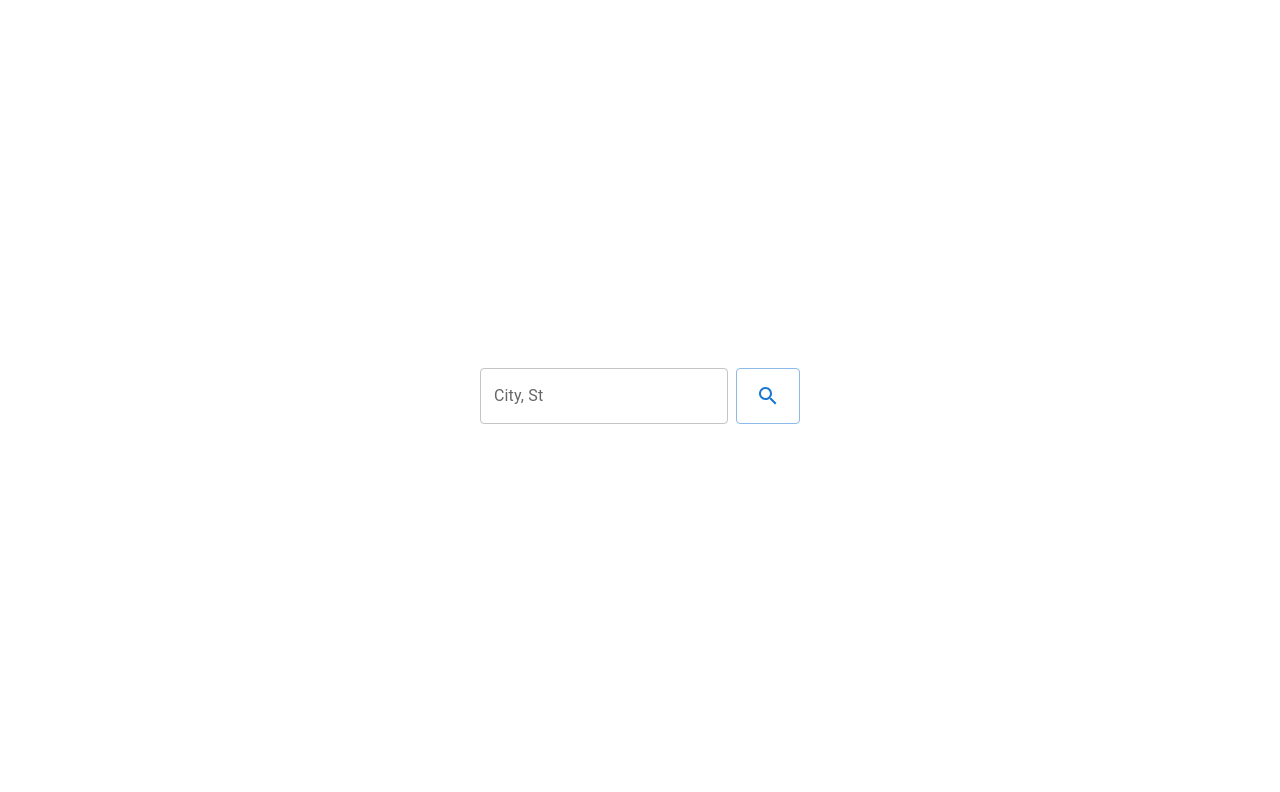
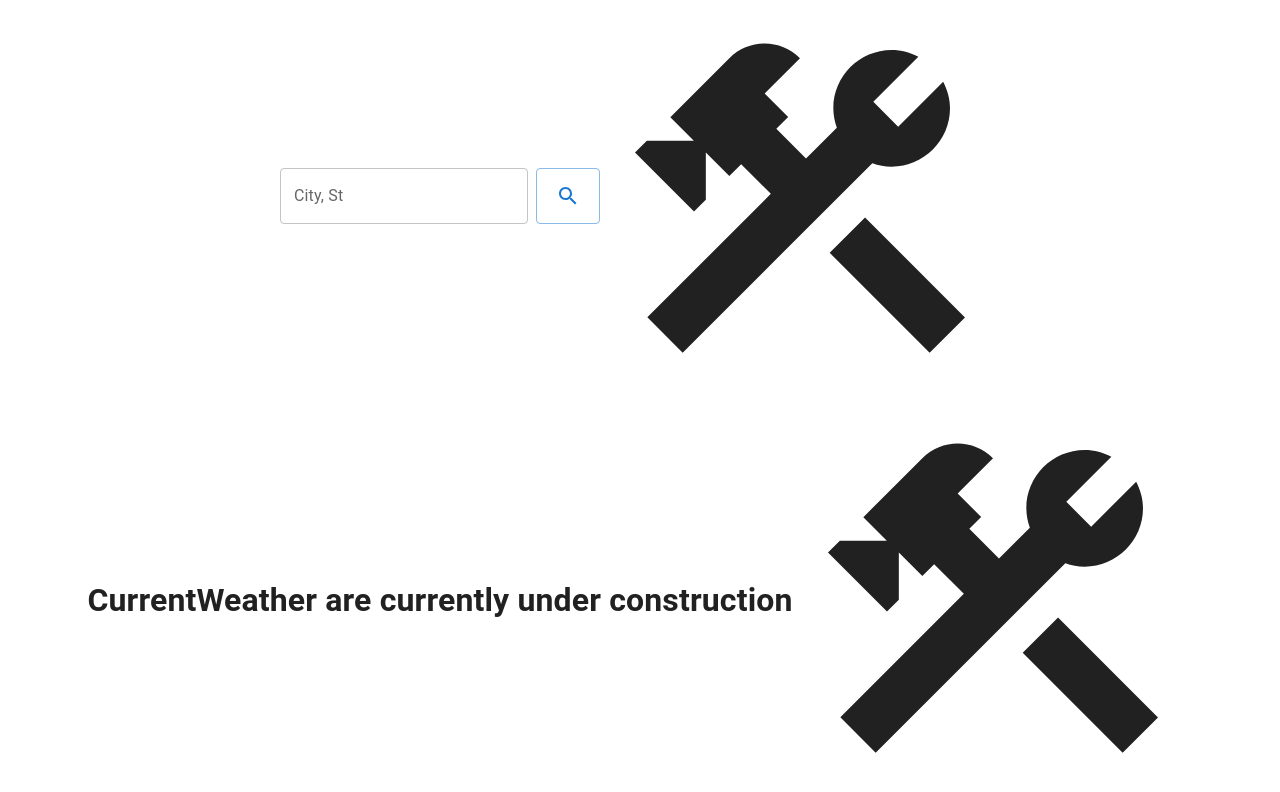
Before and after one commit to toveson/react-weather-dashboard, a React (Create React App) app: page / in a window 1280 px wide. Shown: the top 792 px of the page. Built offline with nearby package versions, Linux system fonts and the light colour scheme.

Commit message:
added placeholder components

```diff
--- /dev/null
+++ b/src/components/CurrentWeather.tsx
@@ -0,0 +1,16 @@
+import ConstructionIcon from "@mui/icons-material/Construction"
+
+export const CurrentWeather: React.FC = (props) => {
+  return (
+    <>
+      <div style={{display: "flex", justifyContent: "center"}}>
+        <ConstructionIcon
+          style={{
+            fontSize: 400
+          }}
+        />
+      </div>
+      <h1> CurrentWeather are currently under construction</h1>
+    </>
+  )
+}
--- /dev/null
+++ b/src/components/ForecastWeather.tsx
@@ -0,0 +1,16 @@
+import ConstructionIcon from "@mui/icons-material/Construction"
+
+export const ForecastWeather: React.FC = (props) => {
+  return (
+    <>
+      <div style={{display: "flex", justifyContent: "center"}}>
+        <ConstructionIcon
+          style={{
+            fontSize: 400
+          }}
+        />
+      </div>
+      <h1> ForecastWeather are currently under construction</h1>
+    </>
+  )
+}
--- /dev/null
+++ b/src/components/MinuteWeather.tsx
@@ -0,0 +1,16 @@
+import ConstructionIcon from "@mui/icons-material/Construction"
+
+export const MinuteWeather: React.FC = (props) => {
+  return (
+    <>
+      <div style={{display: "flex", justifyContent: "center"}}>
+        <ConstructionIcon
+          style={{
+            fontSize: 400
+          }}
+        />
+      </div>
+      <h1> MinuteWeather are currently under construction</h1>
+    </>
+  )
+}
--- a/src/components/index.tsx
+++ b/src/components/index.tsx
@@ -1 +1,4 @@
+export * from "./CurrentWeather"
+export * from "./ForecastWeather"
+export * from "./MinuteWeather"
 export * from "./Search"
--- a/src/views/Dashboard.tsx
+++ b/src/views/Dashboard.tsx
@@ -1,4 +1,9 @@
-import {Search} from "../components"
+import {
+  CurrentWeather,
+  ForecastWeather,
+  MinuteWeather,
+  Search
+} from "../components"
 
 export const Dashboard: React.FC = (props) => {
   return (
@@ -10,10 +15,14 @@
         alignItems: "center",
         // backgroundColor: "#69DC9E",
         overflow: "auto",
-        padding: "0"
+        padding: "0",
+        flexWrap: "wrap"
       }}
     >
       <Search />
+      <CurrentWeather />
+      <ForecastWeather />
+      <MinuteWeather />
     </div>
   )
 }
```
